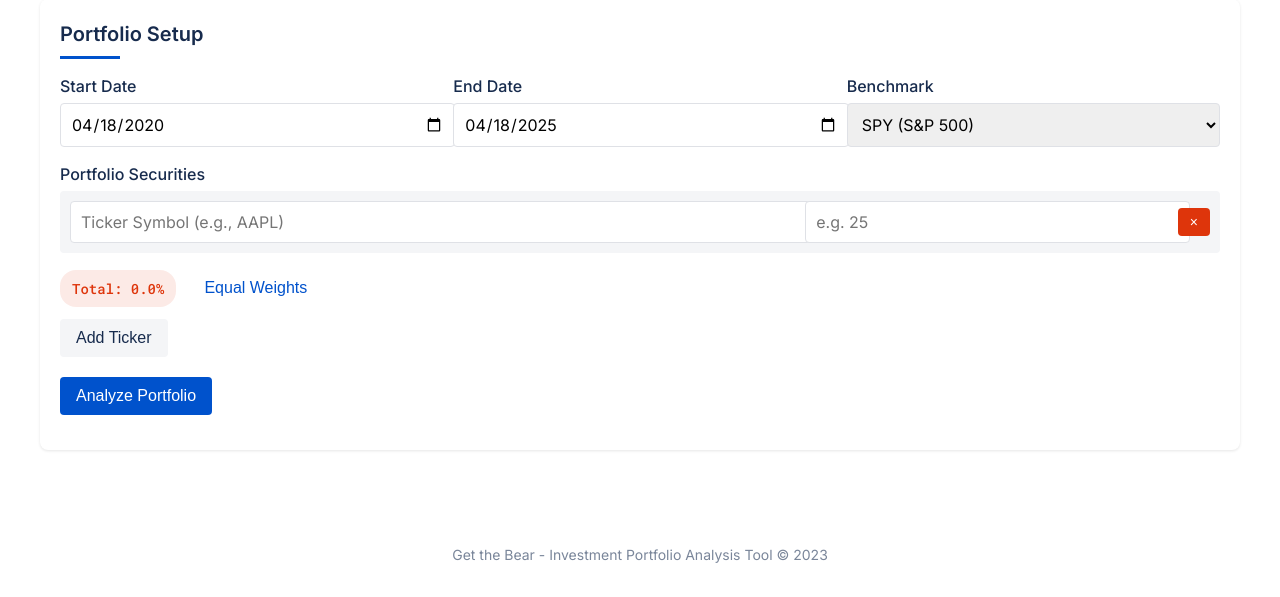
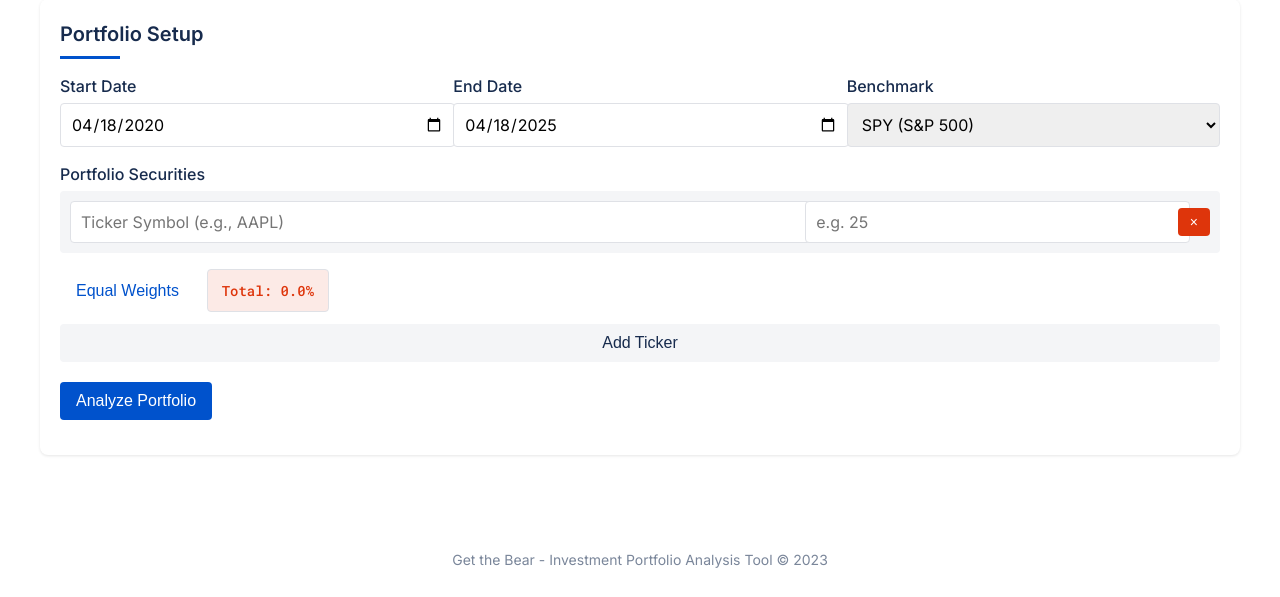
Before and after one commit to ianlucas1/GetTheBear, a Flask app: page / in a window 1280 px wide. Shown: the part 113-710 px from the top of the page. Run offline with Flask 3, Linux system fonts and the light colour scheme; some libraries are stand-ins or nearby versions.

Commit message:
Improved the portfolio layout
Updated the styling and positioning of several elements in the portfolio analysis tool's user interface, including the total weight display, "Add Ticker" button, "Equal Weights" button, and correlation heatmap.  Changes were made to `static/css/styles.css`, `static/js/charts.js`, and `templates/index.html`.

Replit-Commit-Author: Agent
Replit-Commit-Session-Id: c7ab2ade-dc89-4189-a1d1-caa12566be97
Replit-Commit-Screenshot-Url: https://storage.googleapis.com/screenshot-production-us-central1/6da79860-e9f4-477c-a141-0523ee14f7a4/dcfcd577-1be7-4959-9e64-aa4d0c5c83b7.jpg

```diff
--- a/static/css/styles.css
+++ b/static/css/styles.css
@@ -173,11 +173,14 @@ select {
 .weight-pill {
   font-size: 14px;
   font-weight: 500;
-  padding: 8px 12px;
-  border-radius: 16px;
+  padding: 10px;
+  border-radius: 4px;
   font-family: 'Roboto Mono', monospace;
   background-color: #F0F0F0;
   display: inline-block;
+  min-width: 100px;
+  text-align: center;
+  border: 1px solid var(--border);
 }
 
 .weight-pill.valid {
@@ -268,6 +271,10 @@ select {
   padding: 15px;
   box-shadow: 0 4px 12px rgba(0,0,0,0.08);
   transition: all 0.3s ease;
+}
+
+#correlation-chart.chart-container {
+  height: 420px; /* Smaller height for correlation heatmap to better fit its container */
 }
 
 /* Add hover effect to chart containers */
--- a/static/js/charts.js
+++ b/static/js/charts.js
@@ -81,12 +81,12 @@ function createCorrelationChart(elementId, correlationData) {
             }
         },
         autosize: true,
-        height: 500,
+        height: 420,
         margin: {
-            l: 60,
-            r: 40,
-            t: 60,
-            b: 60
+            l: 50,
+            r: 30,
+            t: 50,
+            b: 50
         },
         font: {
             family: '"Inter", sans-serif',
--- a/templates/index.html
+++ b/templates/index.html
@@ -47,12 +47,10 @@
             </div>
             <div class="weights-controls">
                 <div class="weight-controls-row">
+                    <button type="button" id="btn-equal-weights" class="btn btn-outline">Equal Weights</button>
                     <div id="weight-sum" class="weight-pill">Total: 0%</div>
-                    <button type="button" id="btn-equal-weights" class="btn btn-outline">Equal Weights</button>
                 </div>
-                <div>
-                    <button type="button" id="add-ticker" class="btn btn-secondary">Add Ticker</button>
-                </div>
+                <button type="button" id="add-ticker" class="btn btn-secondary">Add Ticker</button>
             </div>
         </div>
 
```
